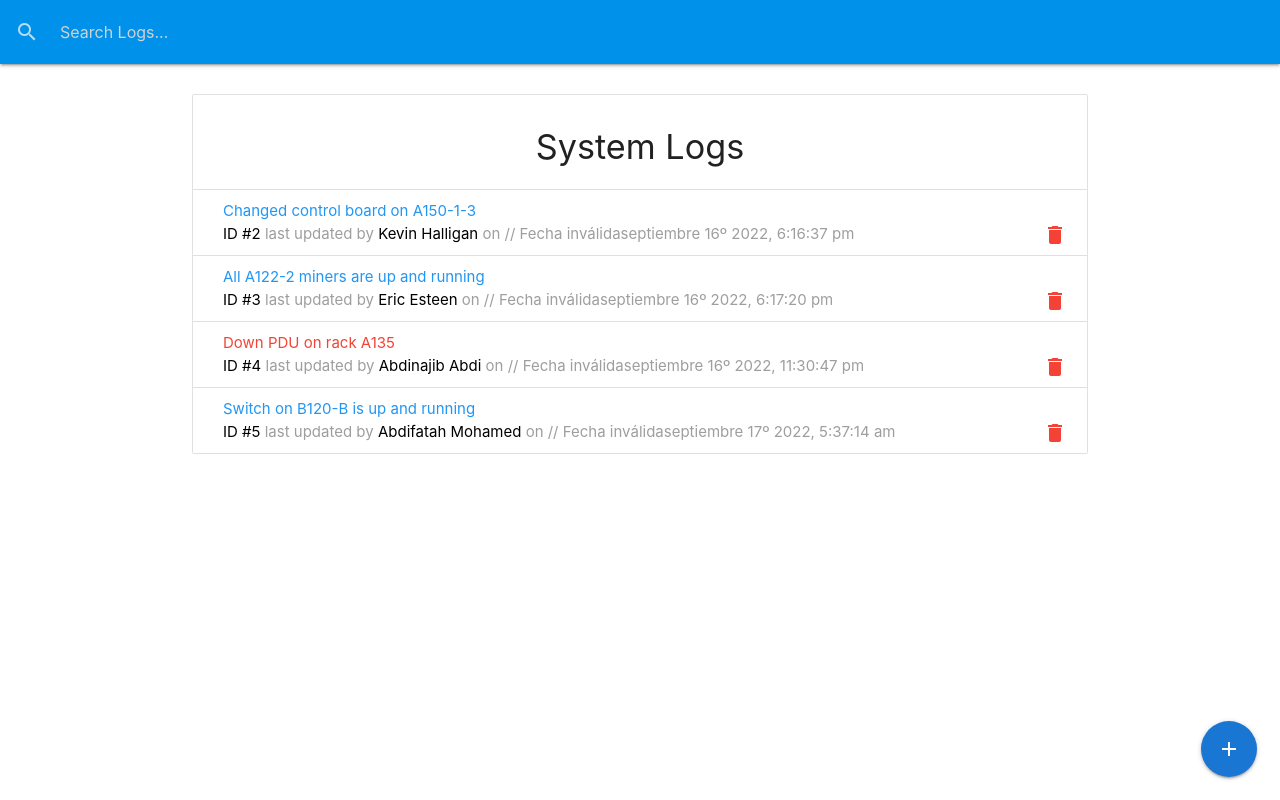
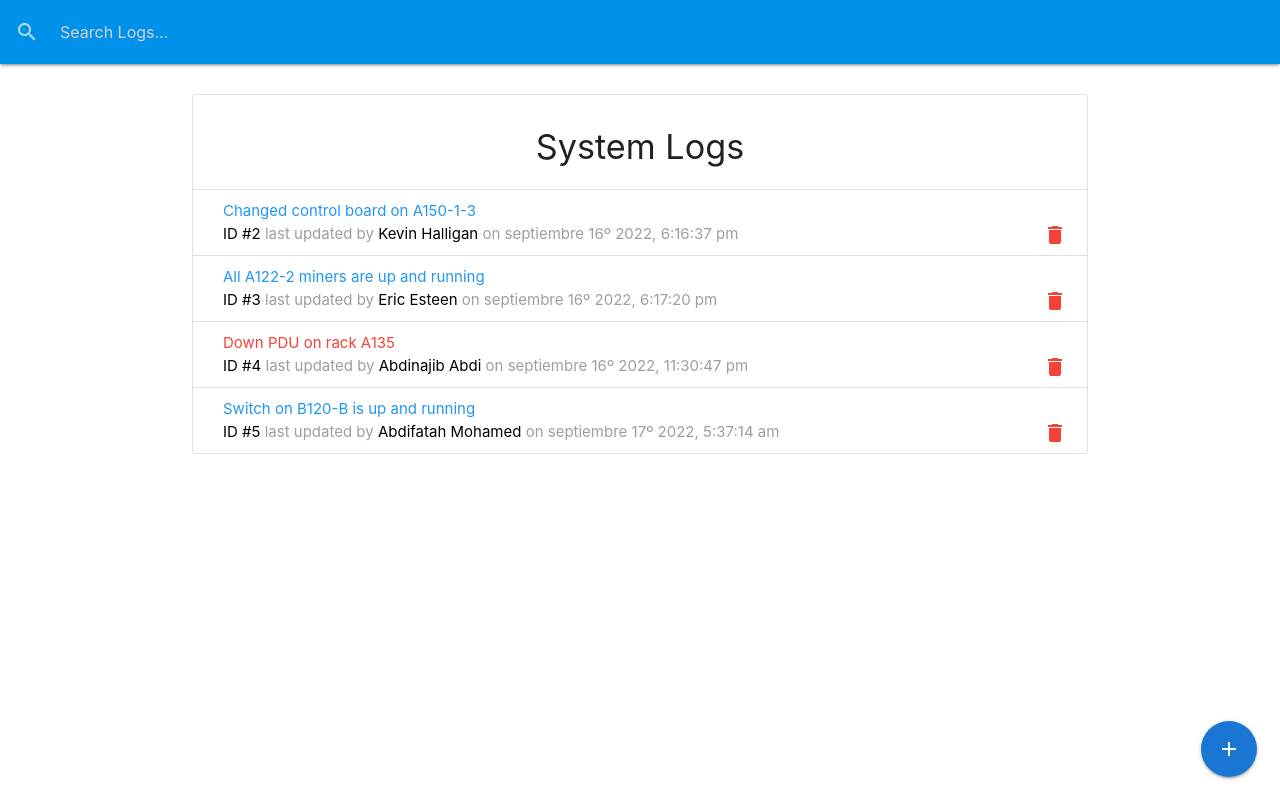
Before and after one commit to abdifatahdev/DCT-Logger, a React (Create React App) app: page / in a window 1280 px wide. Built offline with nearby package versions, Linux system fonts and the light colour scheme; data requests are answered from the project's data file.

Commit message:
Update LogItem.js

```diff
--- a/src/components/logs/LogItem.js
+++ b/src/components/logs/LogItem.js
@@ -25,9 +25,6 @@ const LogItem = ({ log, deleteLog, setCurrent }) => {
         <br />
         <span className="grey-text">
           <span className="black-text">ID #{id}</span> last updated by <span className="black-text">{tech}</span> on{" "}
-//           <Moment format="DD MMMM  YYYY,h:mm:ss a" local="es">
-//             {date}
-//           </Moment>
           <Moment format='MMMM Do YYYY, h:mm:ss a'>{log.date}</Moment>
         </span>
         <a
```
